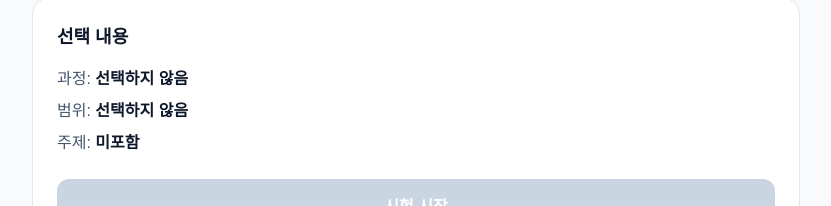
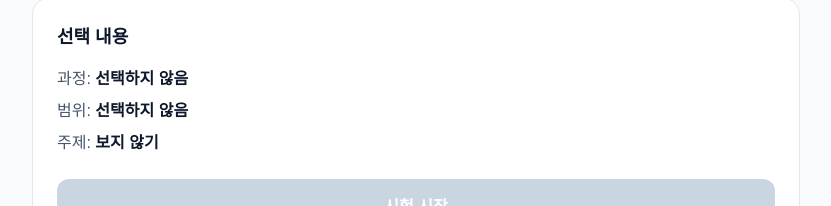
Before and after one commit to wish3734/bible-memory, a Next.js app: page / in a window 1280 px wide. Shown: the part 746-952 px from the top of the page, without its empty margins (224-1055 px from the left). Built offline with nearby package versions, Linux system fonts and the light colour scheme.

Commit message:
포함&미포함 > 보기&보지 않기

```diff
--- a/app/page.tsx
+++ b/app/page.tsx
@@ -137,7 +137,7 @@ export default function Home() {
             <p>
               주제:{" "}
               <strong className="text-slate-900">
-                {includeTopic ? "포함" : "미포함"}
+                {includeTopic ? "보기" : "보지 않기"}
               </strong>
             </p>
           </div>
```
